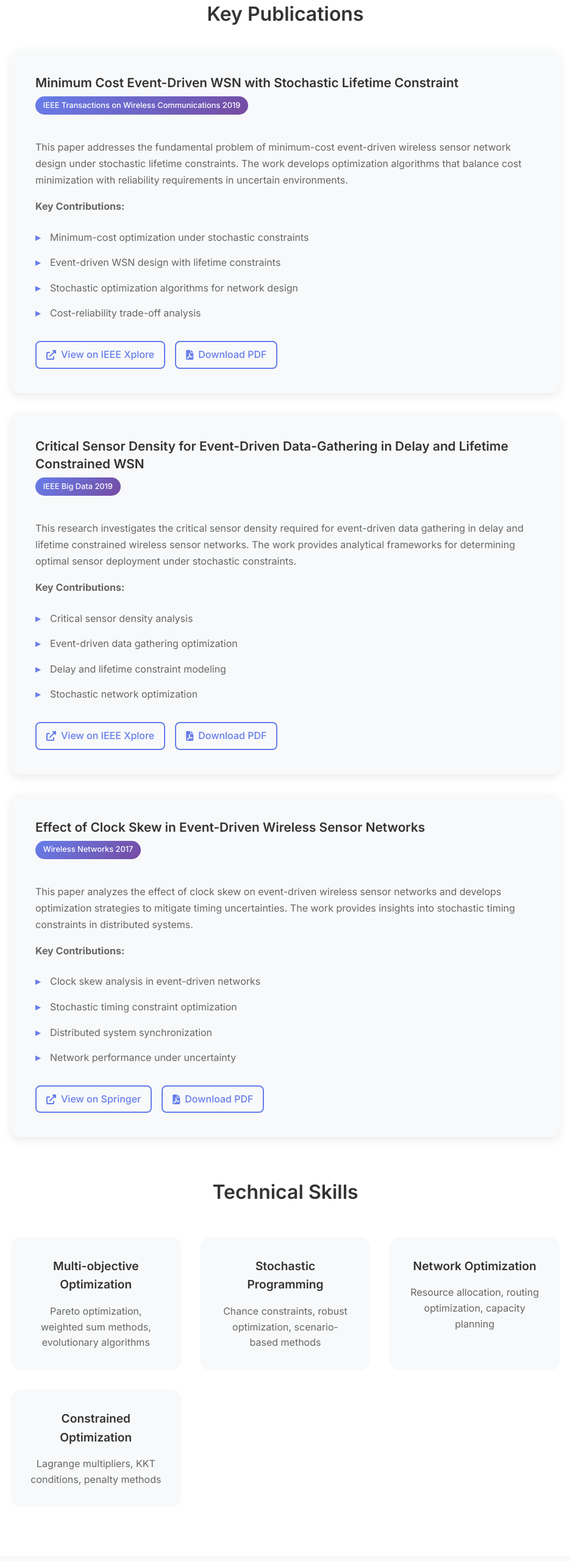
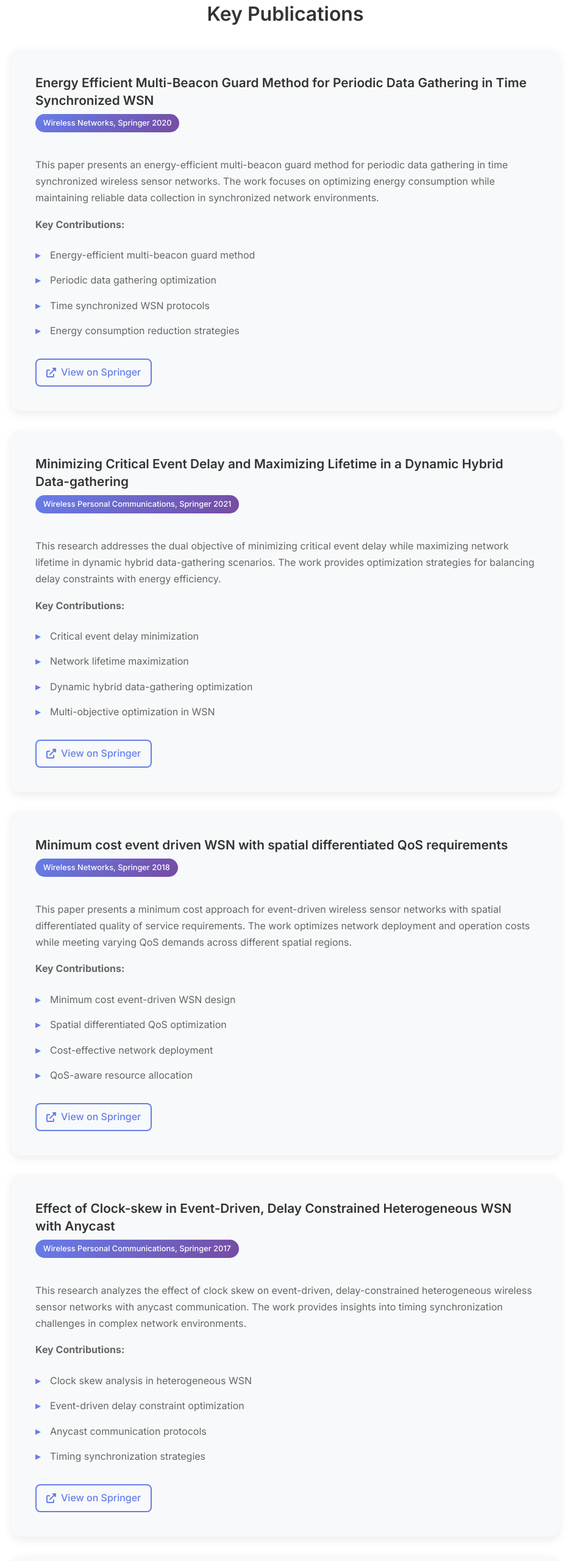
Before and after one commit to Debanjan-Saduhkhan/Debanjan-Saduhkhan.github.io, a plain HTML site: page stochastic-optimization.html in a window 1280 px wide. Shown: the part 860-3420 px from the top of the page at 61% size, without its empty margins (172-1107 px from the left). Drawn offline with Linux system fonts and the light colour scheme.

Commit message:
Add files via upload

```diff
--- a/stochastic-optimization.html
+++ b/stochastic-optimization.html
@@ -58,92 +58,142 @@
 
                 <div class="paper-card">
                     <div class="paper-header">
-                        <h3>Minimum Cost Event-Driven WSN with Stochastic Lifetime Constraint</h3>
-                        <span class="venue">IEEE Transactions on Wireless Communications 2019</span>
+                        <h3>Energy Efficient Multi-Beacon Guard Method for Periodic Data Gathering in Time Synchronized WSN</h3>
+                        <span class="venue">Wireless Networks, Springer 2020</span>
                     </div>
                     <div class="paper-abstract">
                         <p>
-                            This paper addresses the fundamental problem of minimum-cost event-driven wireless sensor network design
-                            under stochastic lifetime constraints. The work develops optimization algorithms that balance cost
-                            minimization with reliability requirements in uncertain environments.
+                            This paper presents an energy-efficient multi-beacon guard method for periodic data gathering in time
+                            synchronized wireless sensor networks. The work focuses on optimizing energy consumption while maintaining
+                            reliable data collection in synchronized network environments.
                         </p>
                         <p>
                             <strong>Key Contributions:</strong>
                         </p>
                         <ul>
-                            <li>Minimum-cost optimization under stochastic constraints</li>
-                            <li>Event-driven WSN design with lifetime constraints</li>
-                            <li>Stochastic optimization algorithms for network design</li>
-                            <li>Cost-reliability trade-off analysis</li>
+                            <li>Energy-efficient multi-beacon guard method</li>
+                            <li>Periodic data gathering optimization</li>
+                            <li>Time synchronized WSN protocols</li>
+                            <li>Energy consumption reduction strategies</li>
                         </ul>
                     </div>
                     <div class="paper-links">
-                        <a href="https://ieeexplore.ieee.org/abstract/document/8644014" target="_blank" class="paper-link">
-                            <i class="fas fa-external-link-alt"></i> View on IEEE Xplore
-                        </a>
-                        <a href="Papers/Journals/Sadhukhan-Rao2019_Article_MinimumCostEventDrivenWSNWithS.pdf" target="_blank" class="paper-link">
-                            <i class="fas fa-file-pdf"></i> Download PDF
+                        <a href="https://doi.org/10.1007/s11276-020-02400-5" target="_blank" class="paper-link">
+                            <i class="fas fa-external-link-alt"></i> View on Springer
                         </a>
                     </div>
                 </div>
 
                 <div class="paper-card">
                     <div class="paper-header">
-                        <h3>Critical Sensor Density for Event-Driven Data-Gathering in Delay and Lifetime Constrained WSN</h3>
-                        <span class="venue">IEEE Big Data 2019</span>
+                        <h3>Minimizing Critical Event Delay and Maximizing Lifetime in a Dynamic Hybrid Data-gathering</h3>
+                        <span class="venue">Wireless Personal Communications, Springer 2021</span>
                     </div>
                     <div class="paper-abstract">
                         <p>
-                            This research investigates the critical sensor density required for event-driven data gathering in
-                            delay and lifetime constrained wireless sensor networks. The work provides analytical frameworks for
-                            determining optimal sensor deployment under stochastic constraints.
+                            This research addresses the dual objective of minimizing critical event delay while maximizing network
+                            lifetime in dynamic hybrid data-gathering scenarios. The work provides optimization strategies for
+                            balancing delay constraints with energy efficiency.
+                        </p>
+                        <p>
+                            <strong>Key Contributions:</strong>
+                        </p>
+                        <ul>
+                            <li>Critical event delay minimization</li>
+                            <li>Network lifetime maximization</li>
+                            <li>Dynamic hybrid data-gathering optimization</li>
+                            <li>Multi-objective optimization in WSN</li>
+                        </ul>
+                    </div>
+                    <div class="paper-links">
+                        <a href="https://doi.org/10.1007/s11277-020-07999-4" target="_blank" class="paper-link">
+                            <i class="fas fa-external-link-alt"></i> View on Springer
+                        </a>
+                    </div>
+                </div>
+
+                <div class="paper-card">
+                    <div class="paper-header">
+                        <h3>Minimum cost event driven WSN with spatial differentiated QoS requirements</h3>
+                        <span class="venue">Wireless Networks, Springer 2018</span>
+                    </div>
+                    <div class="paper-abstract">
+                        <p>
+                            This paper presents a minimum cost approach for event-driven wireless sensor networks with spatial
+                            differentiated quality of service requirements. The work optimizes network deployment and operation
+                            costs while meeting varying QoS demands across different spatial regions.
+                        </p>
+                        <p>
+                            <strong>Key Contributions:</strong>
+                        </p>
+                        <ul>
+                            <li>Minimum cost event-driven WSN design</li>
+                            <li>Spatial differentiated QoS optimization</li>
+                            <li>Cost-effective network deployment</li>
+                            <li>QoS-aware resource allocation</li>
+                        </ul>
+                    </div>
+                    <div class="paper-links">
+                        <a href="https://link.springer.com/article/10.1007/s11276-018-01926-z" target="_blank" class="paper-link">
+                            <i class="fas fa-external-link-alt"></i> View on Springer
+                        </a>
+                    </div>
+                </div>
+
+                <div class="paper-card">
+                    <div class="paper-header">
+                        <h3>Effect of Clock-skew in Event-Driven, Delay Constrained Heterogeneous WSN with Anycast</h3>
+                        <span class="venue">Wireless Personal Communications, Springer 2017</span>
+                    </div>
+                    <div class="paper-abstract">
+                        <p>
+                            This research analyzes the effect of clock skew on event-driven, delay-constrained heterogeneous
+                            wireless sensor networks with anycast communication. The work provides insights into timing
+                            synchronization challenges in complex network environments.
+                        </p>
+                        <p>
+                            <strong>Key Contributions:</strong>
+                        </p>
+                        <ul>
+                            <li>Clock skew analysis in heterogeneous WSN</li>
+                            <li>Event-driven delay constraint optimization</li>
+                            <li>Anycast communication protocols</li>
+                            <li>Timing synchronization strategies</li>
+                        </ul>
+                    </div>
+                    <div class="paper-links">
+                        <a href="https://link.springer.com/article/10.1007/s11277-017-4760-8" target="_blank" class="paper-link">
+                            <i class="fas fa-external-link-alt"></i> View on Springer
+                        </a>
+                    </div>
+                </div>
+
+                <div class="paper-card">
+                    <div class="paper-header">
+                        <h3>Critical Sensor Density for Event-driven Data-gathering in Delay and Lifetime Constrained WSN</h3>
+                        <span class="venue">International Conference on WWIC, Thessaloniki 2016</span>
+                    </div>
+                    <div class="paper-abstract">
+                        <p>
+                            This paper investigates the critical sensor density required for event-driven data-gathering in
+                            delay and lifetime constrained wireless sensor networks. The work provides analytical frameworks
+                            for determining optimal sensor deployment under multiple constraints.
                         </p>
                         <p>
                             <strong>Key Contributions:</strong>
                         </p>
                         <ul>
                             <li>Critical sensor density analysis</li>
-                            <li>Event-driven data gathering optimization</li>
+                            <li>Event-driven data-gathering optimization</li>
                             <li>Delay and lifetime constraint modeling</li>
-                            <li>Stochastic network optimization</li>
+                            <li>Optimal sensor deployment strategies</li>
                         </ul>
                     </div>
                     <div class="paper-links">
-                        <a href="https://ieeexplore.ieee.org/abstract/document/9006077" target="_blank" class="paper-link">
-                            <i class="fas fa-external-link-alt"></i> View on IEEE Xplore
+                        <a href="https://link.springer.com/chapter/10.1007/978-3-319-33936-8_24" target="_blank" class="paper-link">
+                            <i class="fas fa-external-link-alt"></i> View on Springer
                         </a>
                         <a href="Papers/Conferences/Critical Sensor Density for Event-Driven_Data-Gathering in Delay and Lifetime_Constrained WSN.pdf" target="_blank" class="paper-link">
-                            <i class="fas fa-file-pdf"></i> Download PDF
-                        </a>
-                    </div>
-                </div>
-
-                <div class="paper-card">
-                    <div class="paper-header">
-                        <h3>Effect of Clock Skew in Event-Driven Wireless Sensor Networks</h3>
-                        <span class="venue">Wireless Networks 2017</span>
-                    </div>
-                    <div class="paper-abstract">
-                        <p>
-                            This paper analyzes the effect of clock skew on event-driven wireless sensor networks and develops
-                            optimization strategies to mitigate timing uncertainties. The work provides insights into stochastic
-                            timing constraints in distributed systems.
-                        </p>
-                        <p>
-                            <strong>Key Contributions:</strong>
-                        </p>
-                        <ul>
-                            <li>Clock skew analysis in event-driven networks</li>
-                            <li>Stochastic timing constraint optimization</li>
-                            <li>Distributed system synchronization</li>
-                            <li>Network performance under uncertainty</li>
-                        </ul>
-                    </div>
-                    <div class="paper-links">
-                        <a href="https://link.springer.com/article/10.1007/s11276-016-1398-5" target="_blank" class="paper-link">
-                            <i class="fas fa-external-link-alt"></i> View on Springer
-                        </a>
-                        <a href="Papers/Journals/Sadhukhan-Rao2017_Article_EffectOfClockSkewInEventDriven.pdf" target="_blank" class="paper-link">
                             <i class="fas fa-file-pdf"></i> Download PDF
                         </a>
                     </div>
```
Also changed, not shown: causal-discovery.html (+8 -0 lines), index.html (+10 -8 lines), mixed-integer-programming.html (added, +182 -0 lines), 1 other file.
